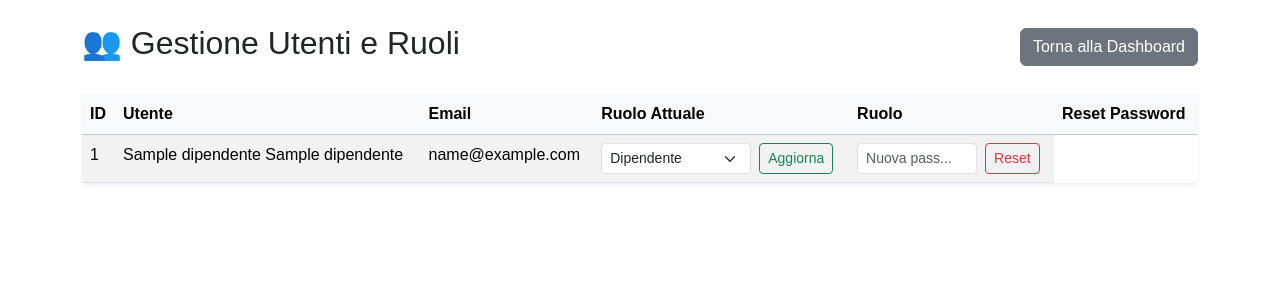
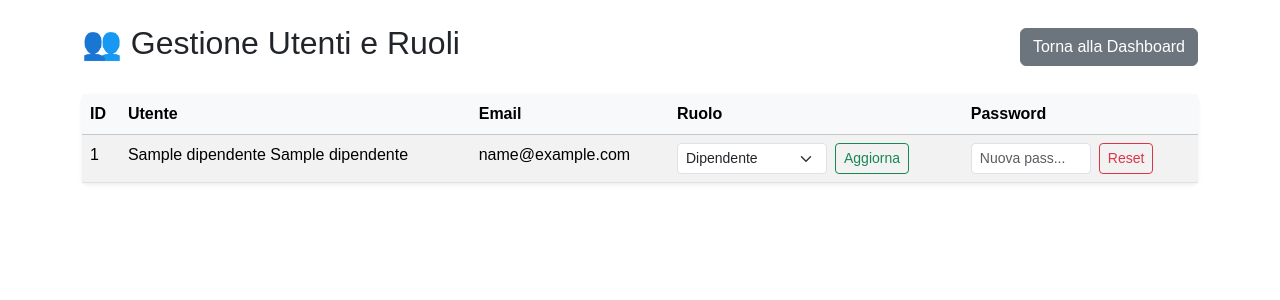
Before and after one commit to alemelc/gestione_trasferte, a Flask app: template templates/dashboard_superuser_utenti.html in a window 1280 px wide. Shown: the part 65-365 px from the top of the page. Run offline with Flask 3, Linux system fonts and the light colour scheme; the template is opened without the code that fills it: values that come from a table or form of the project are taken from there, others are empty; tables that the repository leaves empty hold one stand-in row (values such as "Sample post").

Commit message:
Allineamento colonna password nella dashboard superuser

```diff
--- a/templates/dashboard_superuser_utenti.html
+++ b/templates/dashboard_superuser_utenti.html
@@ -20,9 +20,8 @@
                             <th>ID</th>
                             <th>Utente</th>
                             <th>Email</th>
-                            <th>Ruolo Attuale</th>
                             <th>Ruolo</th>
-                            <th>Reset Password</th>
+                            <th>Password</th>
                         </tr>
                     </thead>
                     <tbody>
```
